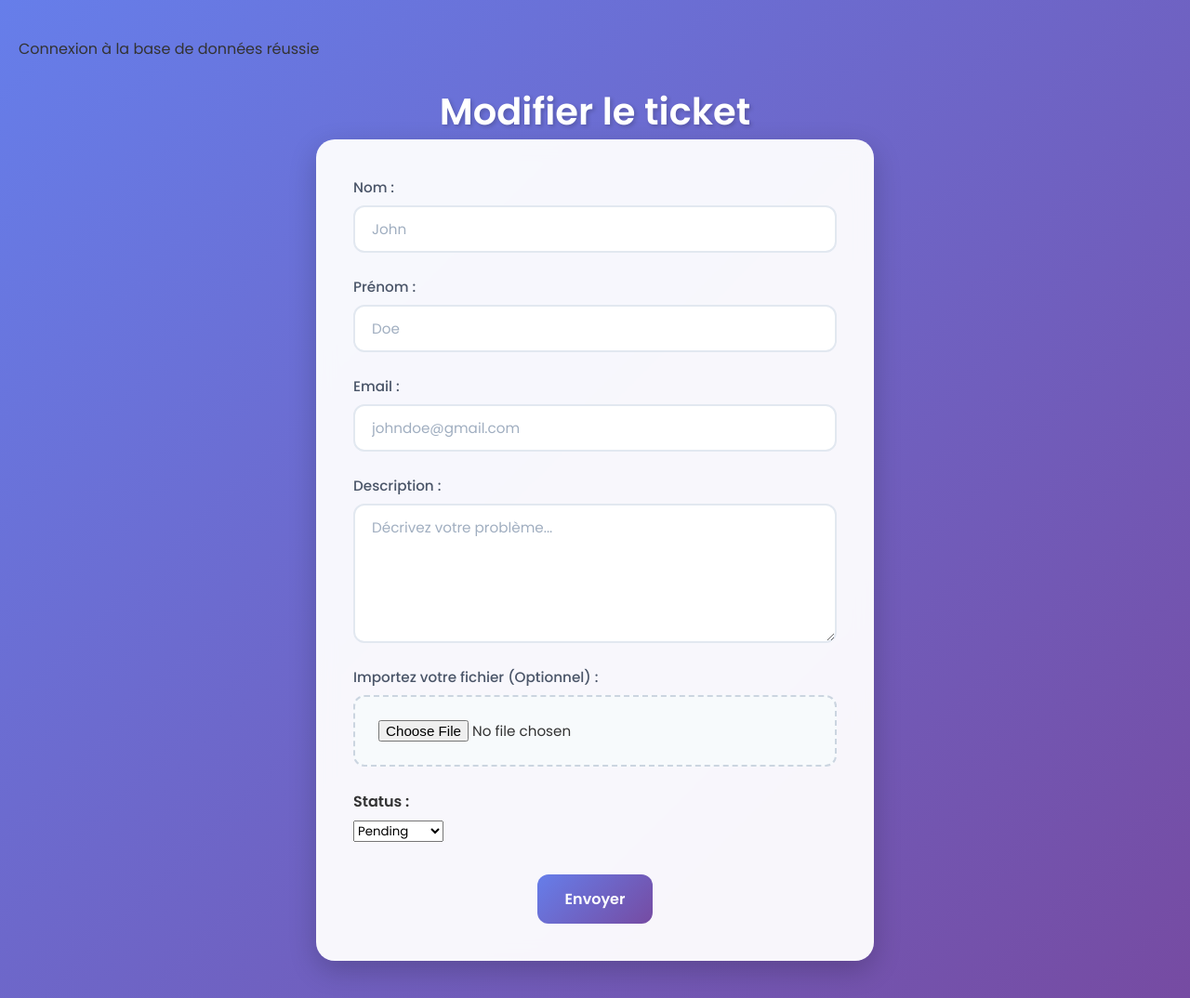
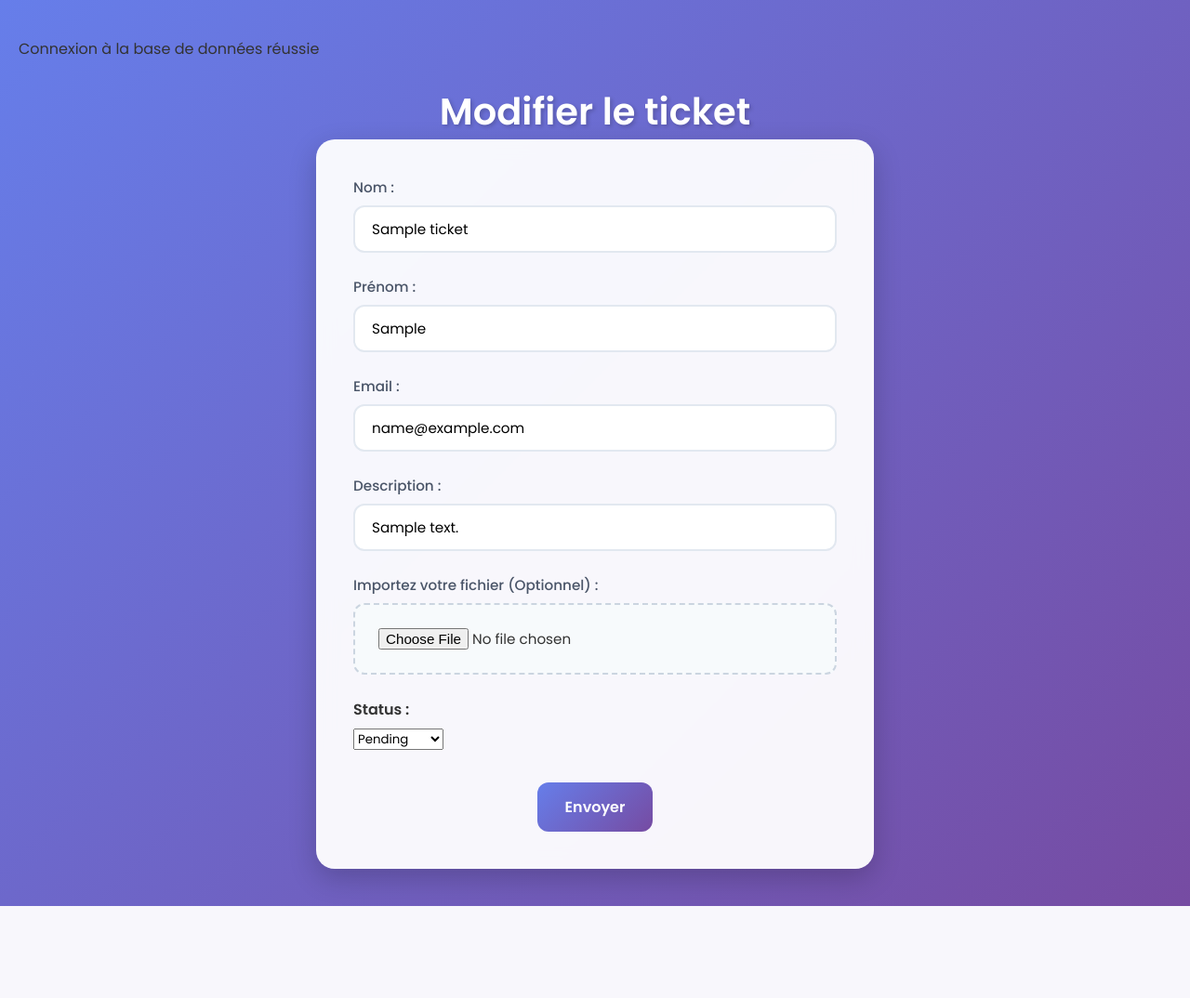
Before and after one commit to Neogiciaa/HackersPoulette, a PHP site: page /Hackers-Poulette/update.php?id=1 in a window 1280 px wide. Shown: the whole page at 93% size. After the commit the page ends 975 px from the top, so only its background shows below. Run offline with PHP 8.4, Linux system fonts and the light colour scheme; tables that the repository leaves empty or names only in its code hold one stand-in row (values such as "Sample post"); some libraries are stand-ins or nearby versions.

Commit message:
Added selected ticket details autocompletion and update logic

```diff
--- a/pages/dashboard.php
+++ b/pages/dashboard.php
@@ -41,6 +41,7 @@ if (isset($_POST['search'])) {
                 <li><a href="dashboard.php">Calendrier</a></li>
                 <li><a href="dashboard.php">Réunions</a></li>
                 <li><a href="dashboard.php">Équipes</a></li>
+                <li><a href="index.php">Nouveau Ticket</a></li>
                 <li><a href="dashboard.php">Déconnexion</a></li>
             </ul>
         </nav>
@@ -68,7 +69,7 @@ if (isset($_POST['search'])) {
                         <tr>
                             <td><?= htmlspecialchars($ticket['id']) ?></td>
                             <td>
-                                    <a href="update.php">
+                                <a href="update.php?id=<?= $ticket['id'] ?>">
                                     <?= htmlspecialchars($ticket['description']) ?>
                                 </a>
                             </td>
--- a/pages/index.php
+++ b/pages/index.php
@@ -108,7 +108,7 @@ if ($_SERVER['REQUEST_METHOD'] === 'POST') {
                     'description' => $description
                 ]);
 
-                header("Location: http://localhost:80/hackers-poulette/pages/success.php");
+                header("Location: http://localhost:8888/Hackers-Poulette/HackersPoulette/pages/success.php");
                 exit();
             }
         } catch (PDOException $error) {
--- a/pages/update.php
+++ b/pages/update.php
@@ -17,6 +17,20 @@ if ($_SERVER['REQUEST_METHOD'] === 'POST') {
         if (!mailIsValid($email)) {
             $emailError = "Veuillez entrer un format d'adresse email valide.";
         }
+    }
+}
+
+if (isset($_GET['id'])) {
+    $id = $_GET['id'];
+
+    try {
+
+        $query = $connexion->prepare('SELECT * FROM Ticket WHERE id = :id');
+        $query->execute(['id' => $id]);
+        $ticket = $query->fetch();
+
+    } catch (PDOException $error) {
+        die($error->getMessage());
     }
 }
 ?>
@@ -39,17 +53,17 @@ if ($_SERVER['REQUEST_METHOD'] === 'POST') {
     <form method="POST" action="">
         <div>
             <label for="name">Nom :</label>
-            <input id="name" name="name" type="text" placeholder="John" value="<?= htmlspecialchars($_POST['name'] ?? '') ?>" required>
+            <input id="name" name="name" type="text" placeholder="John" value="<?=($ticket['name']) ?>" required>
         </div>
 
         <div>
             <label for="firstname">Prénom :</label>
-            <input id="firstname" name="firstname" type="text" placeholder="Doe" value="<?= htmlspecialchars($_POST['firstname'] ?? '') ?>" required>
+            <input id="firstname" name="firstname" type="text" placeholder="Doe" value="<?=($ticket['firstname']) ?>" required>
         </div>
 
         <div>
             <label for="email">Email :</label>
-            <input id="email" name="email" type="text" placeholder="johndoe@gmail.com" value="<?= htmlspecialchars($_POST['email'] ?? '') ?>" required>
+            <input id="email" name="email" type="text" placeholder="johndoe@gmail.com" value="<?=($ticket['email']) ?>" required>
             <?php if ($_SERVER['REQUEST_METHOD'] === 'POST' && !empty($emailError)): ?>
                 <p style="color: red; padding-left: 6px; padding-top: 5px;"><?= htmlspecialchars($emailError) ?></p>
             <?php endif; ?>
@@ -57,7 +71,7 @@ if ($_SERVER['REQUEST_METHOD'] === 'POST') {
 
         <div class="description">
             <label for="description">Description :</label>
-            <textarea id="description" name="description" placeholder="Décrivez votre problème..." required><?= htmlspecialchars($_POST['description'] ?? '') ?></textarea>
+            <input type="text" id="description" name="description" value="<?=($ticket['description']) ?>" required>
         </div>
 
         <div class="import">
@@ -66,11 +80,15 @@ if ($_SERVER['REQUEST_METHOD'] === 'POST') {
         </div>
 
         <div class="status">
+            <?php
+                $ticketStatus = $ticket['status'];
+            ?>
             <h4>Status :</h4>
-            <label for="status"></label><select name="status" id="status">
-                <option value="Pending">Pending</option>
-                <option value="In progress">In progress</option>
-                <option value="Done">Done</option>
+            <label for="status"></label>
+            <select name="status" id="status">
+                <option value="Pending" <?= $ticketStatus === 'Pending' ? 'selected' : '' ?>>Pending</option>
+                <option value="In progress" <?= $ticketStatus === 'In progress' ? 'selected' : '' ?>>In progress</option>
+                <option value="Done" <?= $ticketStatus === 'Done' ? 'selected' : '' ?>>Done</option>
             </select>
         </div>
 
@@ -85,17 +103,18 @@ if ($_SERVER['REQUEST_METHOD'] === 'POST') {
                 $file = $_POST['file'];
                 $status = $_POST['status'];
 
-                $query = $connexion->prepare("INSERT INTO Ticket (name, firstname, email, file, description, status) VALUES(:name, :firstname, :email, :file, :description, :status)");
+                $query = $connexion->prepare("UPDATE Ticket SET name=:name, firstname=:firstname, email=:email, file=:file, description=:description, status=:status WHERE id=:id");
                 $query->execute([
-                    'name' => $name,
-                    'firstname' => $firstname,
-                    'email' => $email,
-                    'file' => $file,
-                    'description' => $description,
-                    'status' => $status
+                    ':name' => $name,
+                    ':firstname' => $firstname,
+                    ':email' => $email,
+                    ':file' => $file,
+                    ':description' => $description,
+                    ':status' => $status,
+                    ':id' => $id
                 ]);
 
-                header("Location: http://localhost:80/hackers-poulette/pages/dashboard.php");
+                header("Location: http://localhost:8888/Hackers-Poulette/HackersPoulette/pages/dashboard.php");
                 exit();
             }
         } catch (PDOException $error) {
```
Lines whose indentation alone changed are shown as unchanged.
